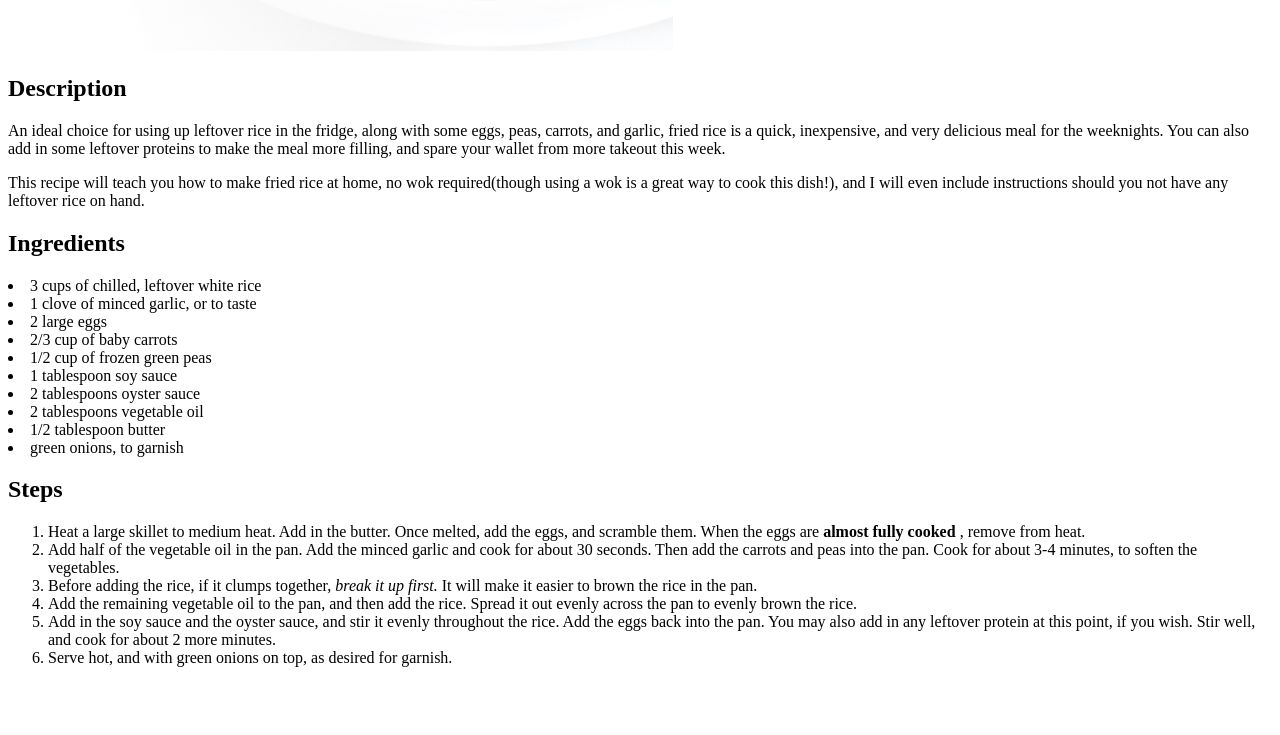
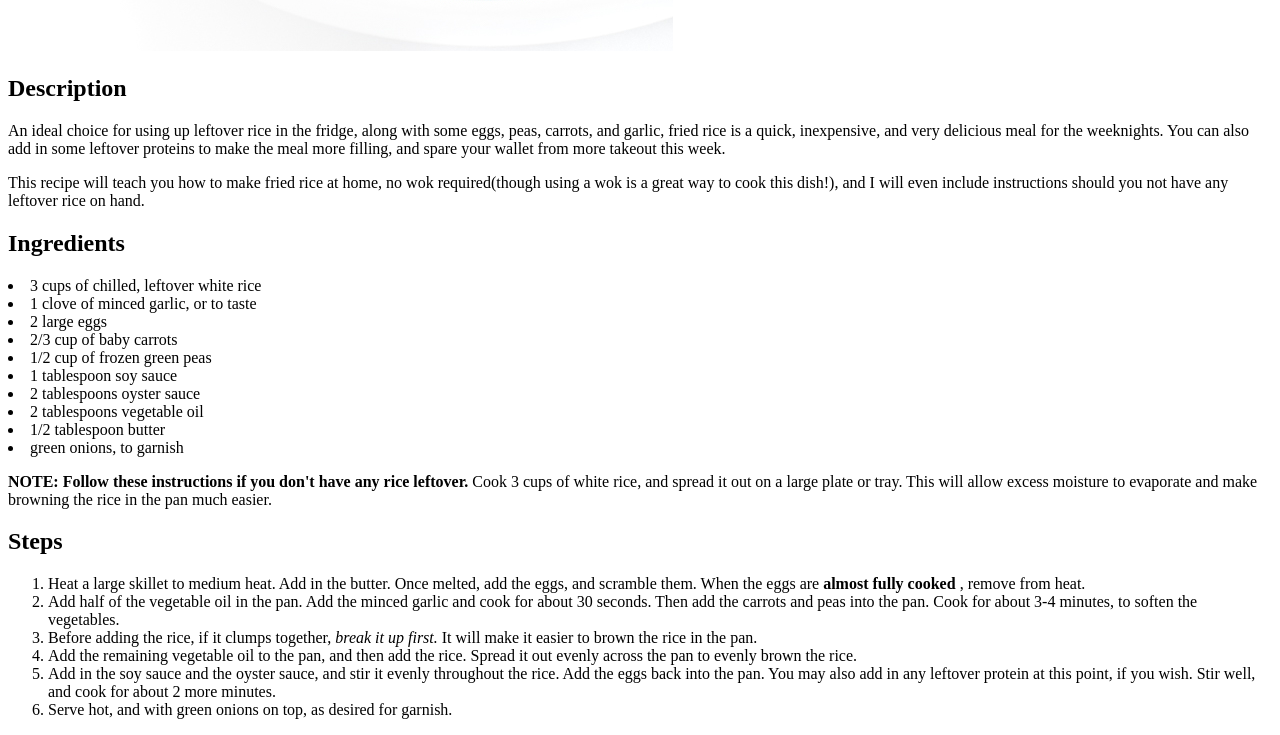
Before and after one commit to ChikaraXO/odin-recipes, a plain HTML site: page recipes/fried-rice.html in a window 1280 px wide. Shown: the part 884-1619 px from the top of the page. Before the commit the page ends 1567 px from the top, so only its background shows below. Drawn offline with Linux system fonts and the light colour scheme.

Commit message:
Edit fried-rice.html
Added instructions for readers who don't have leftover rice.

```diff
--- a/recipes/fried-rice.html
+++ b/recipes/fried-rice.html
@@ -30,6 +30,9 @@
             <li>1/2 tablespoon butter</li>
             <li>green onions, to garnish</li>
         </uo>
+        <p><strong> NOTE: Follow these instructions if you don't have any rice leftover.</strong>
+            Cook 3 cups of white rice, and spread it out on a large plate or tray. This will allow
+            excess moisture to evaporate and make browning the rice in the pan much easier.</p>
         <h2>Steps</h2>
         <ol>
             <li>Heat a large skillet to medium heat. Add in the butter. Once melted,
```
